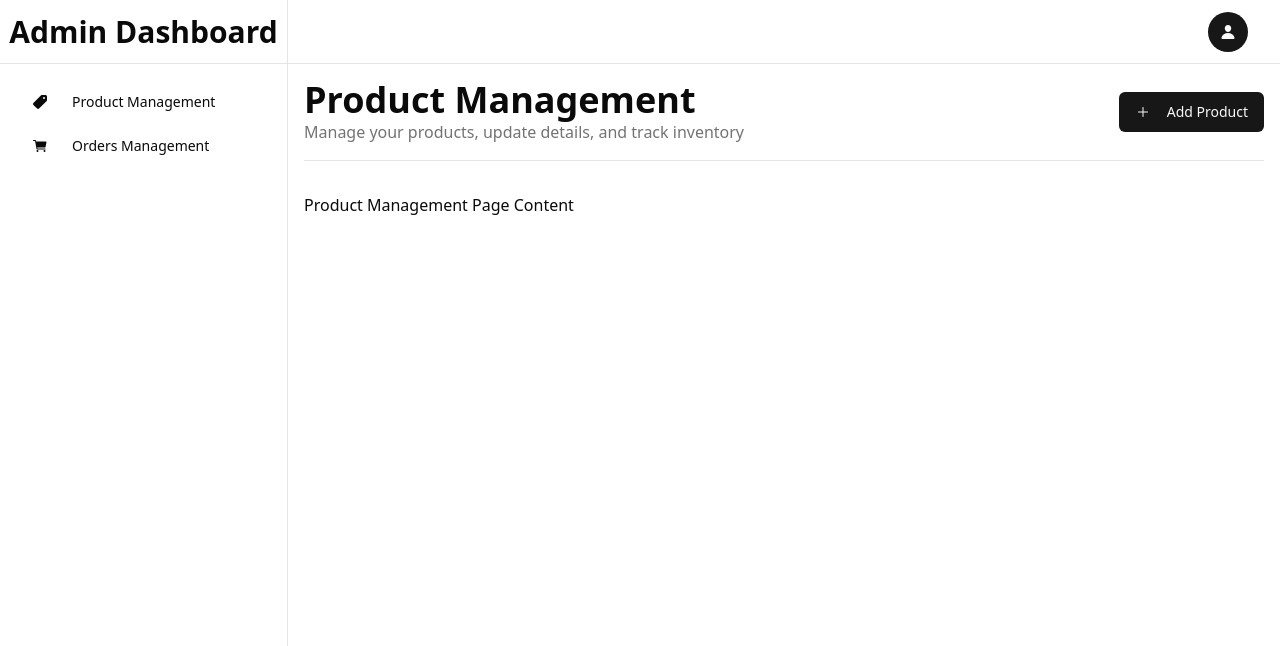
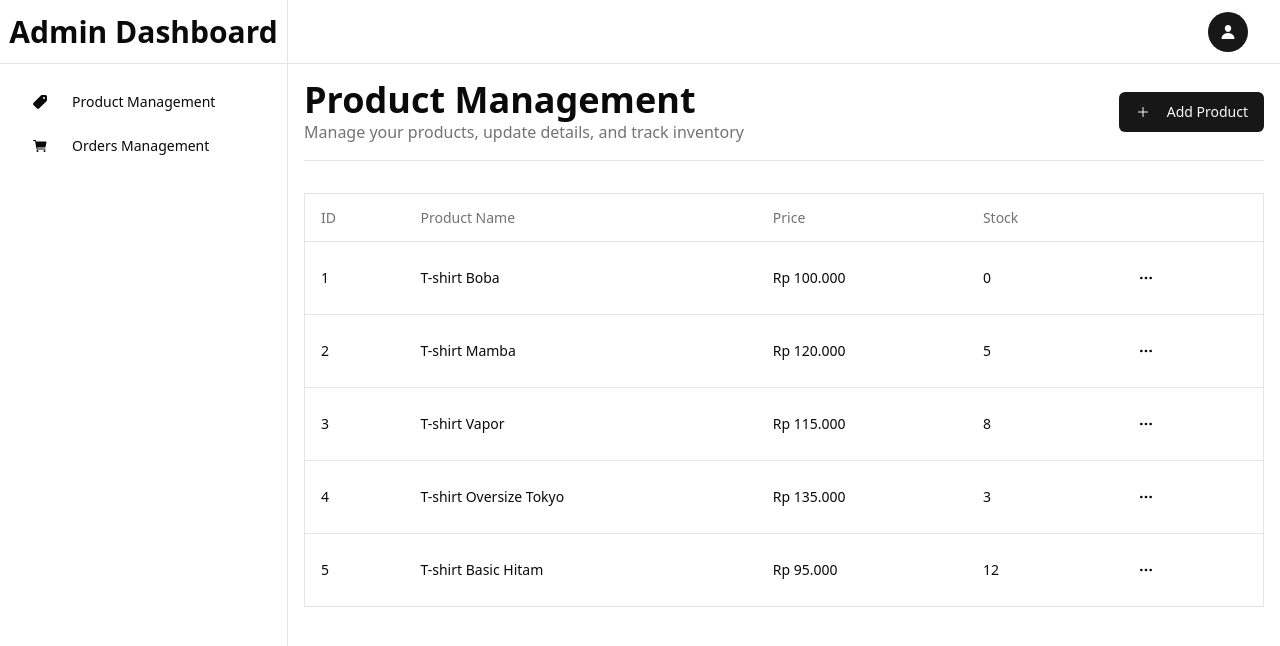
Before and after one commit to ilhamhafizha/react-redux, a React (Vite) app: page /admin/product in a window 1280 px wide. Shown: the top 646 px of the page. Built offline with nearby package versions, Linux system fonts and the light colour scheme; data requests are answered from the project's data file.

Commit message:
faet: adding a product table in admin page

```diff
--- /dev/null
+++ b/src/components/ui/table.tsx
@@ -0,0 +1,117 @@
+import * as React from "react"
+
+import { cn } from "@/lib/utils"
+
+const Table = React.forwardRef<
+  HTMLTableElement,
+  React.HTMLAttributes<HTMLTableElement>
+>(({ className, ...props }, ref) => (
+  <div className="relative w-full overflow-auto">
+    <table
+      ref={ref}
+      className={cn("w-full caption-bottom text-sm", className)}
+      {...props}
+    />
+  </div>
+))
+Table.displayName = "Table"
+
+const TableHeader = React.forwardRef<
+  HTMLTableSectionElement,
+  React.HTMLAttributes<HTMLTableSectionElement>
+>(({ className, ...props }, ref) => (
+  <thead ref={ref} className={cn("[&_tr]:border-b", className)} {...props} />
+))
+TableHeader.displayName = "TableHeader"
+
+const TableBody = React.forwardRef<
+  HTMLTableSectionElement,
+  React.HTMLAttributes<HTMLTableSectionElement>
+>(({ className, ...props }, ref) => (
+  <tbody
+    ref={ref}
+    className={cn("[&_tr:last-child]:border-0", className)}
+    {...props}
+  />
+))
+TableBody.displayName = "TableBody"
+
+const TableFooter = React.forwardRef<
+  HTMLTableSectionElement,
+  React.HTMLAttributes<HTMLTableSectionElement>
+>(({ className, ...props }, ref) => (
+  <tfoot
+    ref={ref}
+    className={cn(
+      "border-t bg-muted/50 font-medium [&>tr]:last:border-b-0",
+      className
+    )}
+    {...props}
+  />
+))
+TableFooter.displayName = "TableFooter"
+
+const TableRow = React.forwardRef<
+  HTMLTableRowElement,
+  React.HTMLAttributes<HTMLTableRowElement>
+>(({ className, ...props }, ref) => (
+  <tr
+    ref={ref}
+    className={cn(
+      "border-b transition-colors hover:bg-muted/50 data-[state=selected]:bg-muted",
+      className
+    )}
+    {...props}
+  />
+))
+TableRow.displayName = "TableRow"
+
+const TableHead = React.forwardRef<
+  HTMLTableCellElement,
+  React.ThHTMLAttributes<HTMLTableCellElement>
+>(({ className, ...props }, ref) => (
+  <th
+    ref={ref}
+    className={cn(
+      "h-12 px-4 text-left align-middle font-medium text-muted-foreground [&:has([role=checkbox])]:pr-0",
+      className
+    )}
+    {...props}
+  />
+))
+TableHead.displayName = "TableHead"
+
+const TableCell = React.forwardRef<
+  HTMLTableCellElement,
+  React.TdHTMLAttributes<HTMLTableCellElement>
+>(({ className, ...props }, ref) => (
+  <td
+    ref={ref}
+    className={cn("p-4 align-middle [&:has([role=checkbox])]:pr-0", className)}
+    {...props}
+  />
+))
+TableCell.displayName = "TableCell"
+
+const TableCaption = React.forwardRef<
+  HTMLTableCaptionElement,
+  React.HTMLAttributes<HTMLTableCaptionElement>
+>(({ className, ...props }, ref) => (
+  <caption
+    ref={ref}
+    className={cn("mt-4 text-sm text-muted-foreground", className)}
+    {...props}
+  />
+))
+TableCaption.displayName = "TableCaption"
+
+export {
+  Table,
+  TableHeader,
+  TableBody,
+  TableFooter,
+  TableHead,
+  TableRow,
+  TableCell,
+  TableCaption,
+}
--- a/src/pages/admin/ProductManagementPage.tsx
+++ b/src/pages/admin/ProductManagementPage.tsx
@@ -1,10 +1,44 @@
 import AdminLayout from "@/components/Layout/AdminLayout";
 import { Button } from "@/components/ui/button";
+import {
+  Table,
+  TableBody,
+  TableCell,
+  TableHead,
+  TableHeader,
+  TableRow,
+} from "@/components/ui/table";
+import { axiosIntance } from "@/lib/axios";
+import { Ellipsis } from "lucide-react";
+import { useEffect, useState } from "react";
 import { IoAdd } from "react-icons/io5";
 
+interface Product {
+  id: number;
+  name: string;
+  price: number;
+  stock: number;
+}
+
 const ProductManagementPage = () => {
+  const [product, setProducts] = useState<Product[]>([]);
+
+  const fetchProducts = async () => {
+    try {
+      const response = await axiosIntance.get("/products", {
+        params: { _limit: 5 },
+      });
+      setProducts(response.data);
+    } catch (error) {
+      console.error("Error fetching products:", error);
+    }
+  };
+
+  useEffect(() => {
+    fetchProducts();
+  }, []);
+
   return (
-    <div>
     <AdminLayout
       title="Product Management"
       description=" Manage your products, update details, and track inventory"
@@ -15,9 +49,35 @@
         </Button>
       }
     >
-        <h1>Product Management Page Content</h1>
+      <Table className="p-4 border rounded-md">
+        <TableHeader>
+          <TableRow>
+            <TableHead className="w-[100px]">ID</TableHead>
+            <TableHead>Product Name</TableHead>
+            <TableHead>Price</TableHead>
+            <TableHead>Stock</TableHead>
+            <TableHead></TableHead>
+          </TableRow>
+        </TableHeader>
+        <TableBody>
+          {product.map((product) => {
+            return (
+              <TableRow>
+                <TableCell>{product.id}</TableCell>
+                <TableCell>{product.name}</TableCell>
+                <TableCell>Rp {product.price.toLocaleString("id-ID")}</TableCell>
+                <TableCell>{product.stock}</TableCell>
+                <TableCell>
+                  <Button variant="ghost" size={"icon"} className="ml-2">
+                    <Ellipsis className="w-6 h-6" />
+                  </Button>
+                </TableCell>
+              </TableRow>
+            );
+          })}
+        </TableBody>
+      </Table>
     </AdminLayout>
-    </div>
   );
 };
 
```
Lines whose indentation alone changed are shown as unchanged.
